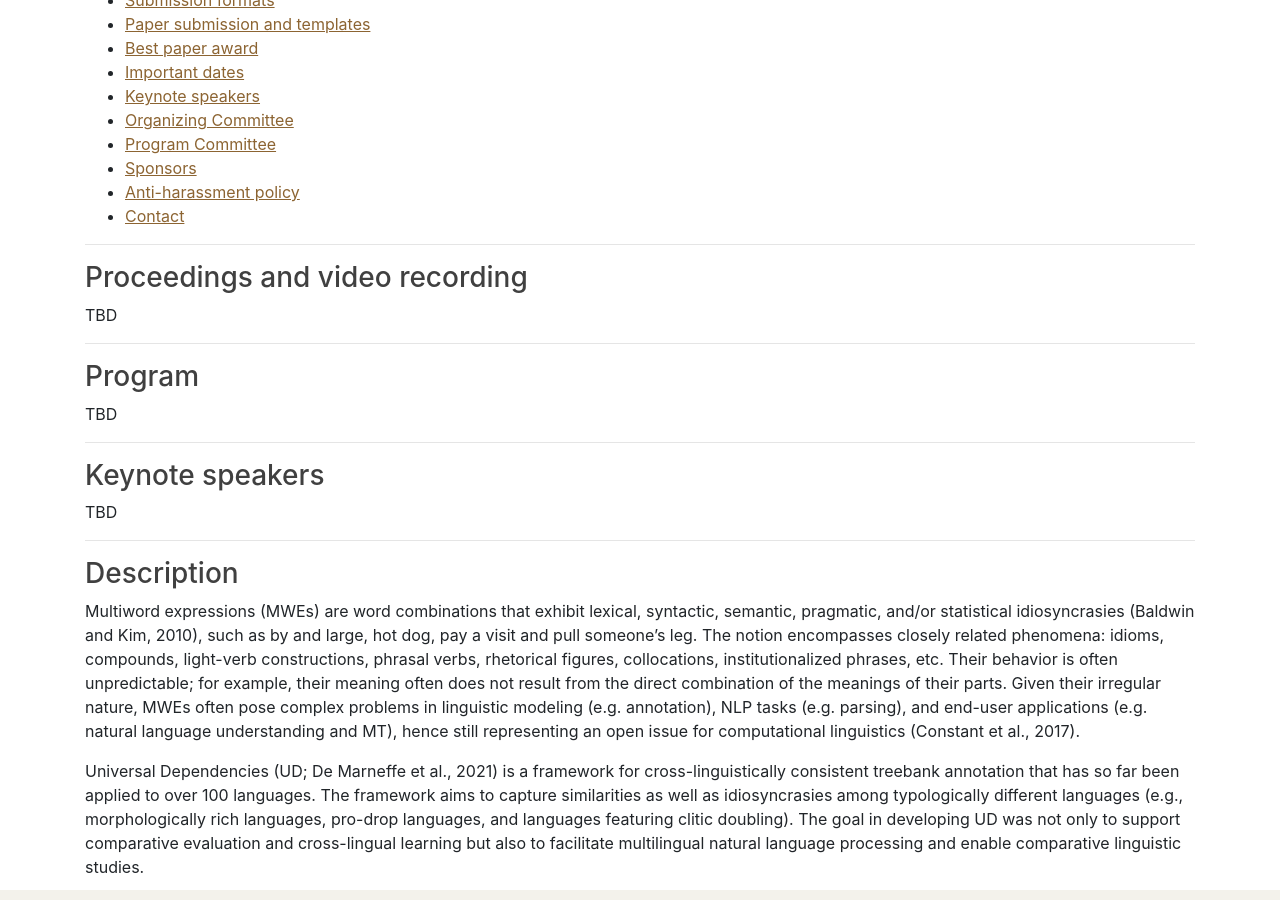
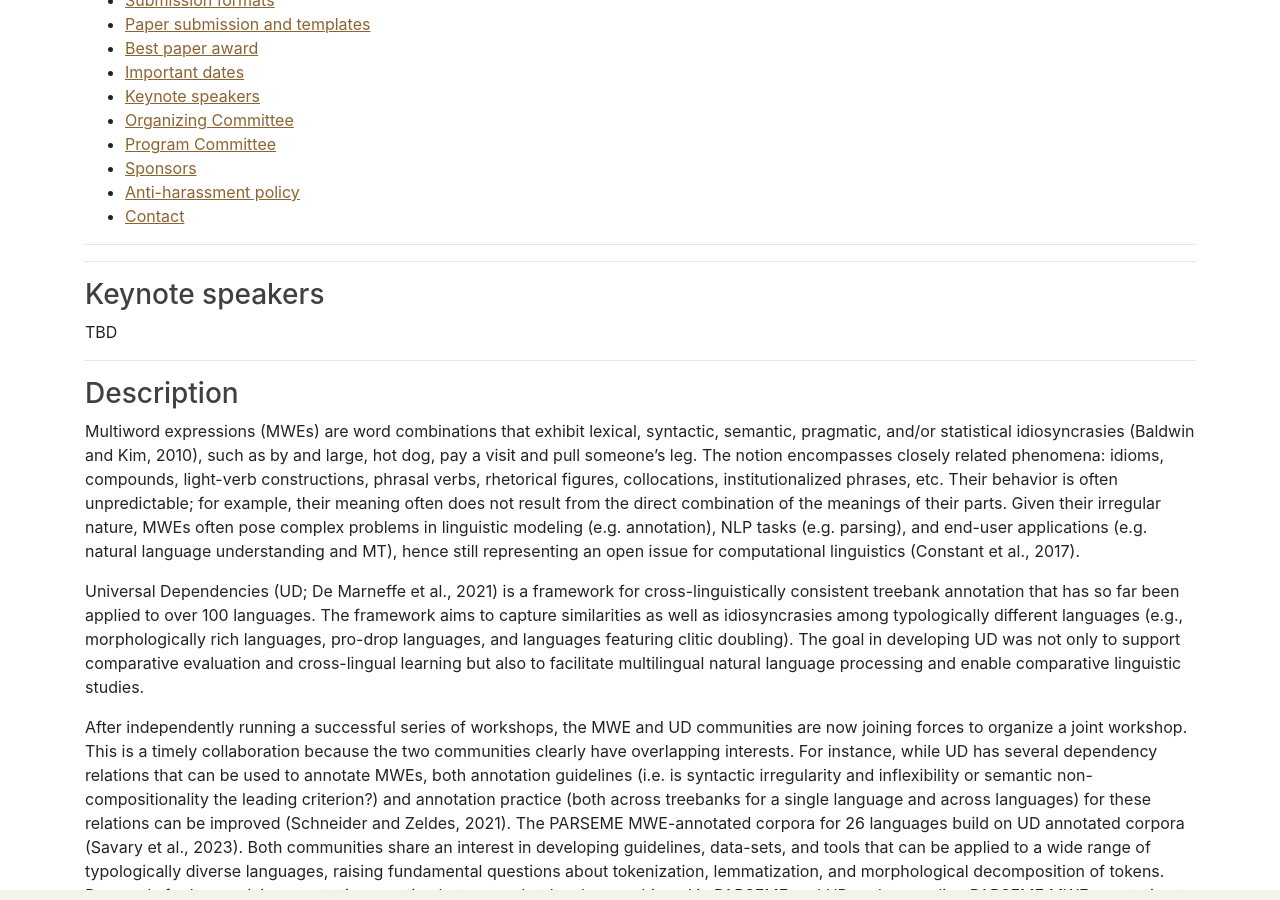
Before and after one commit to multiword/multiword.github.io, a Jekyll site: the page built from mweud2024/index.md, in a window 1280 px wide and 900 px high, scrolled down 582 px. Built offline with Jekyll 4.4.1, drawn with Linux system fonts in a browser that asks for light colours; comment, search, counter and statistics services are not loaded.

Commit message:
Update visible sections

```diff
--- a/mweud2024/index.md
+++ b/mweud2024/index.md
@@ -57,7 +57,7 @@
 
 -----
 
-### <a name="proceedings-video"> Proceedings and video recording </a>
+<!--### <a name="proceedings-video"> Proceedings and video recording </a>
 
 TBD
 
@@ -66,7 +66,7 @@
 ### <a name="program"> Program </a>
 
 TBD
-
+-->
 -----
 
 ### <a name="keynotes">Keynote speakers </a>
```
